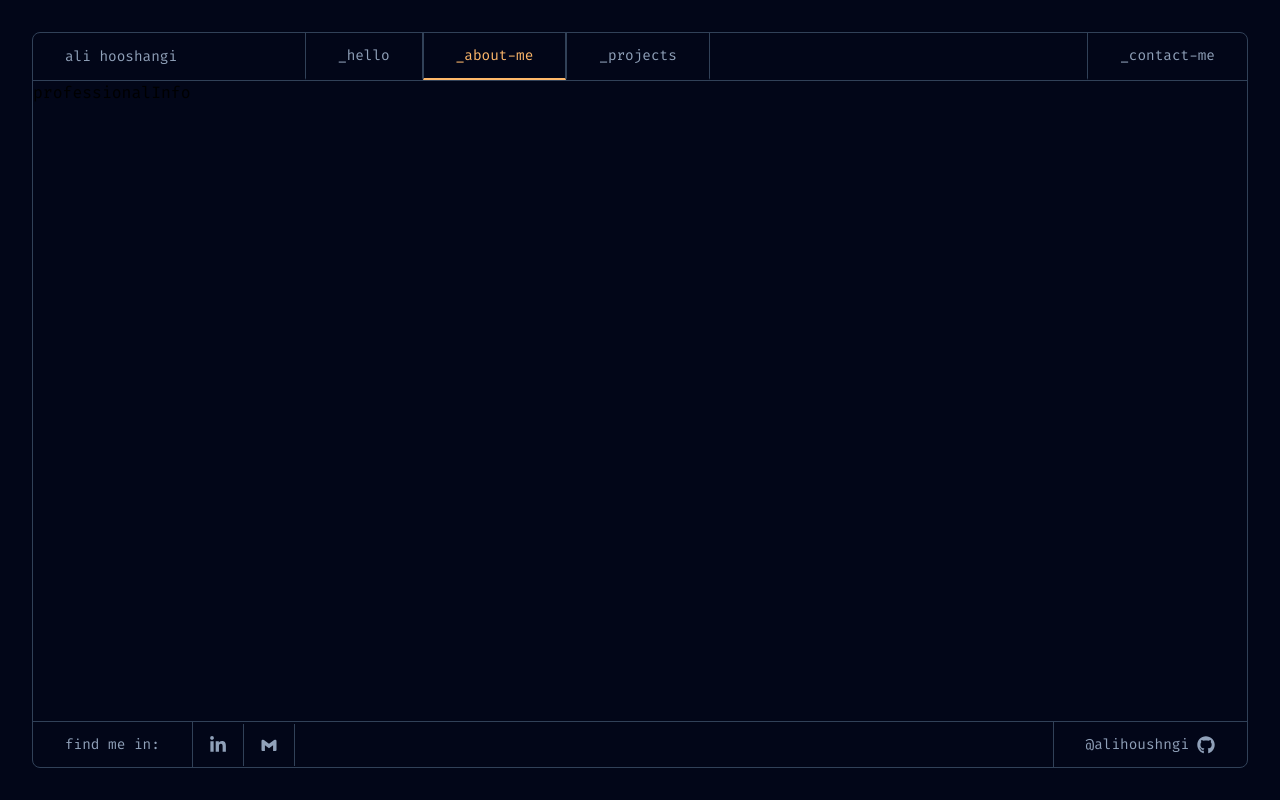
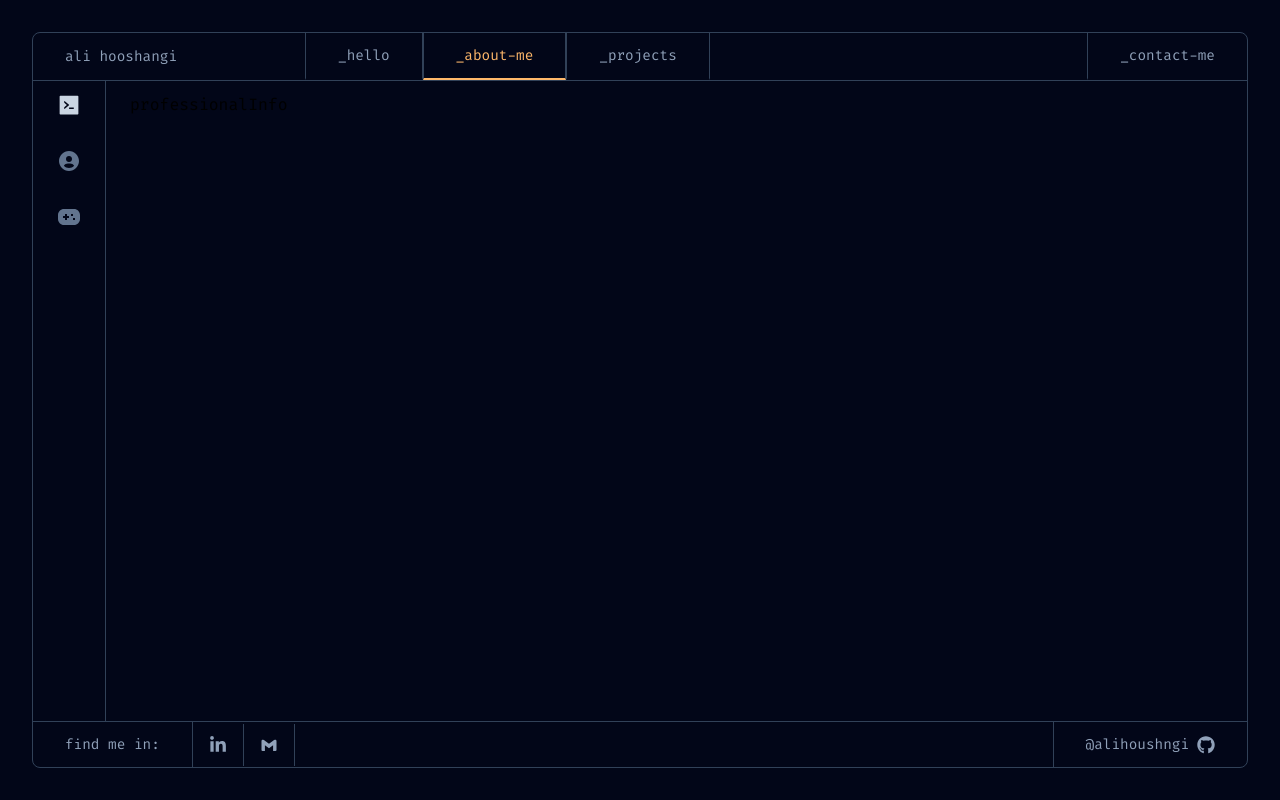
Before and after one commit to alihoushngi/Portfolio-V3, a Next.js app: page /about/professional-info in a window 1280 px wide. Built offline with nearby package versions, Linux system fonts and the light colour scheme.

Commit message:
sidebars created , secoundry sidebar done , layout directory change

```diff
--- /dev/null
+++ b/src/app/about/layout.tsx
@@ -0,0 +1,19 @@
+import FirstSideBar from "@/components/shared/About/FirstSideBar/FirstSideBar";
+import OpenedFileBar from "@/components/shared/About/OpenedFileBar/OpenedFileBar";
+import SecondarySideBar from "@/components/shared/About/SecondarySideBar/SecondarySideBar";
+import React from "react";
+
+const AboutLayout = ({ children }: { children: React.ReactNode }) => {
+  return (
+    <section className="w-full h-full flex justify-stretch items-stretch">
+      <SecondarySideBar />
+      <FirstSideBar />
+      <div className="flex flex-col w-full">
+        <OpenedFileBar />
+        <div className="px-6 py-4">{children}</div>
+      </div>
+    </section>
+  );
+};
+
+export default AboutLayout;
--- /dev/null
+++ b/src/components/shared/About/FirstSideBar/FirstSideBar.tsx
@@ -0,0 +1,5 @@
+const FirstSideBar = () => {
+  return <div></div>;
+};
+
+export default FirstSideBar;
--- /dev/null
+++ b/src/components/shared/About/OpenedFileBar/OpenedFileBar.tsx
@@ -0,0 +1,5 @@
+const OpenedFileBar = () => {
+  return <div></div>;
+};
+
+export default OpenedFileBar;
--- /dev/null
+++ b/src/components/shared/About/SecondarySideBar/SecondarySideBar.tsx
@@ -0,0 +1,26 @@
+"use client";
+
+import { SecondarySideBarList } from "@/components/shared/About/SecondarySideBar/SecondarySideBarList";
+import Link from "next/link";
+import { usePathname } from "next/navigation";
+
+const SecondarySideBar = () => {
+  const pathname = usePathname();
+  return (
+    <div className="h-full px-6 py-4 text-5 flex flex-col justify-start items-start gap-7 border-r border-Appearance-Slate-700">
+      {SecondarySideBarList.map((item, index) => {
+        return (
+          <Link key={index} href={item.link} aria-label={item.name}>
+            {
+              <item.icon
+                className={`${pathname === item.link ? "text-Appearance-Slate-300" : "text-Appearance-Slate-500"} transition-all duration-200 ease-linear hover:text-Appearance-Slate-300`}
+              />
+            }
+          </Link>
+        );
+      })}
+    </div>
+  );
+};
+
+export default SecondarySideBar;
--- /dev/null
+++ b/src/components/shared/About/SecondarySideBar/SecondarySideBarList.ts
@@ -0,0 +1,22 @@
+import { ISecSideListItems } from "@/components/shared/About/SecondarySideBar/SecondarySideBarTypes";
+import { AiFillCode } from "react-icons/ai";
+import { BiSolidUserCircle } from "react-icons/bi";
+import { RiGamepadFill } from "react-icons/ri";
+
+export const SecondarySideBarList: ISecSideListItems[] = [
+  {
+    name: "personal info page",
+    link: "/about/professional-info",
+    icon: AiFillCode,
+  },
+  {
+    name: "about me page",
+    link: "/about",
+    icon: BiSolidUserCircle,
+  },
+  {
+    name: "my hobbies page",
+    link: "/about/hobbies",
+    icon: RiGamepadFill,
+  },
+];
--- /dev/null
+++ b/src/components/shared/About/SecondarySideBar/SecondarySideBarTypes.ts
@@ -0,0 +1,7 @@
+import { IconType } from "react-icons/lib";
+
+export interface ISecSideListItems {
+  name: string;
+  link: string;
+  icon: IconType;
+}
```
